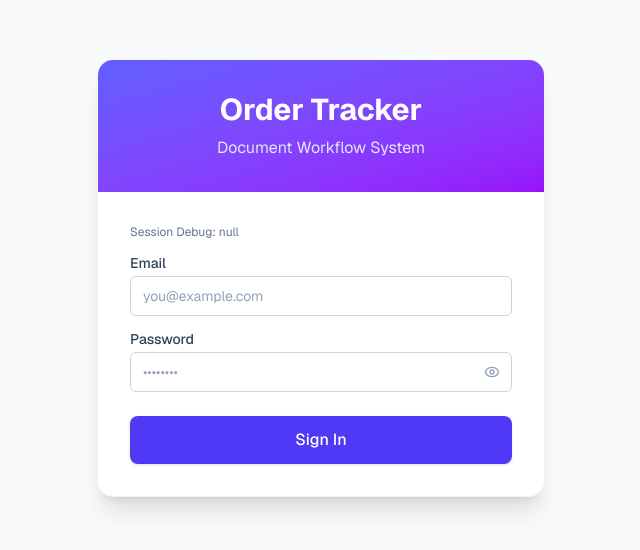
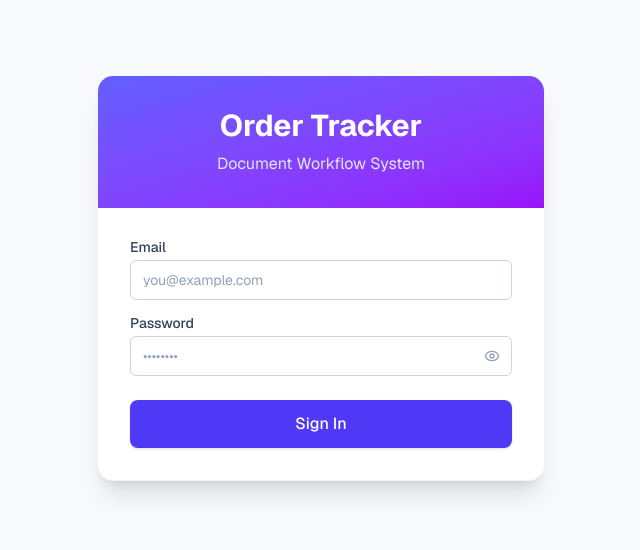
Before and after one commit to Tjsutar/Order-Tracker-App, a Next.js app: page / in a window 1280 px wide. Shown: the part 122-672 px from the top of the page, without its empty margins (319-959 px from the left). Built offline with nearby package versions, Linux system fonts and the light colour scheme; no server answers.

Commit message:
Remove session debug from login page

```diff
--- a/src/app/page.tsx
+++ b/src/app/page.tsx
@@ -70,9 +70,7 @@ export default function Home() {
 
         <div className="p-8 space-y-6">
           <form onSubmit={handleLogin} className="space-y-4">
-            <div className="text-xs text-slate-500 break-words">
-              Session Debug: {JSON.stringify(session)}
-            </div>
+
 
             <div>
               <Label className="mb-1.5 block">Email</Label>
```
